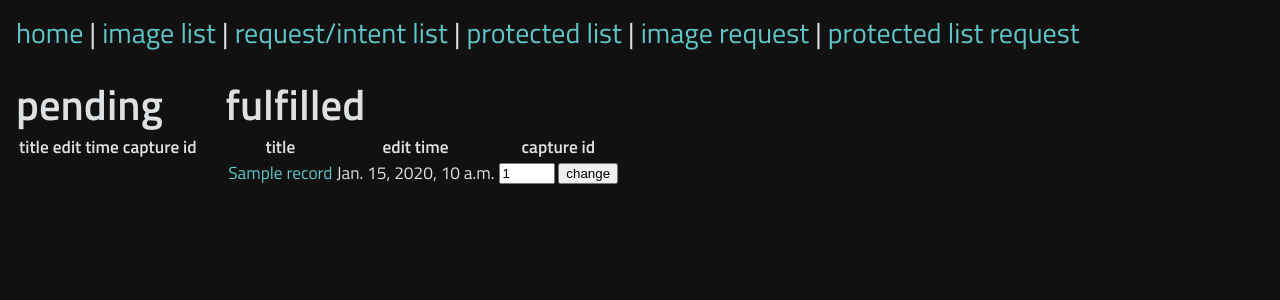
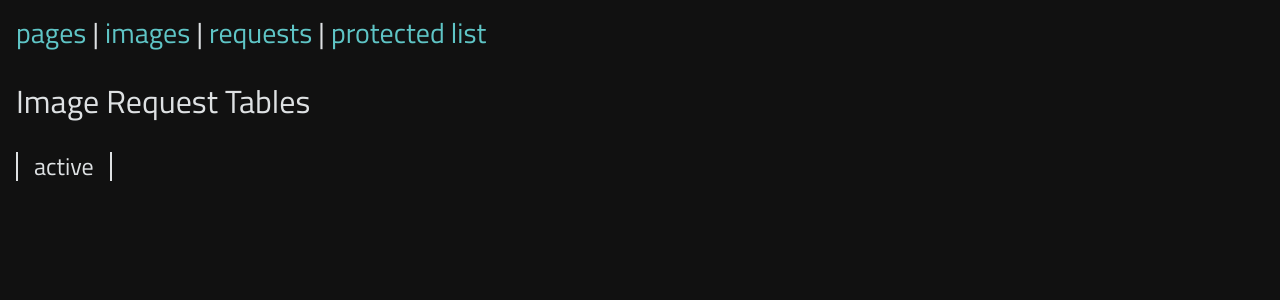
Before and after one commit to MillionConcepts/viper-vis-orchestrator, a Django app: template viper_orchestrator/visintent/tracking/templates/request_list.html in a window 1280 px wide. Shown: the top 300 px of the page. Run offline with Django 4.2, Linux system fonts and the light colour scheme; the template is opened without the code that fills it: most values are stand-ins (such as "Sample title", 1, 10 or a date in 2020); lists and menus that the app fills with data are empty; parts of the project's set-up code (start-up, migrations or seed data) failed here and were passed over.

Commit message:
rework image request table

```diff
--- a/viper_orchestrator/visintent/static_dev/css/main.css
+++ b/viper_orchestrator/visintent/static_dev/css/main.css
@@ -105,7 +105,22 @@ body {
     max-height: 50rem;
     overflow: scroll;
 }
-
+.request-table {
+    display: none;
+    border-top: 1px solid var(--silver);
+    padding-top: 1rem;
+}
+.request-table th, td {
+    padding-right: 1rem;
+    padding-left: 1rem;
+}
+.request-table th {
+    font-size:20pt;
+}
+.request-table td {
+    font-size: 18pt;
+    text-align: center;
+}
 
 @media (max-width: 90rem) {
     .split-flow-container, .pl-table-container {
@@ -124,6 +139,20 @@ body {
 .metadata-view-value {
     font-size: 13pt;
     margin: 0;
+}
+.horizontal-anchor-container {
+    display: flex;
+    flex-direction: row;
+    margin-bottom: 2rem;
+    padding-left: 1rem;
+    border-left: 2px solid var(--silver)
+}
+.horizontal-anchor-container a {
+    font-size: 24px;
+    color: var(--silver);
+    margin-right: 1rem;
+    padding-right: 1rem;
+    border-right: 2px solid var(--silver)
 }
 
 h1, h2, h3, h4, .metadata-title {
@@ -172,8 +201,6 @@ a:hover {
 a:visited {
     color: var(--royal-violet);
 }
-
-
 aside {
     display: block;
     float: right;
--- a/viper_orchestrator/visintent/tracking/templates/layouts/nav.html
+++ b/viper_orchestrator/visintent/tracking/templates/layouts/nav.html
@@ -1,8 +1,6 @@
 <nav class="nav" style="margin-bottom:2vw">
-    <a href="/pages">home</a> |
-    <a href="/imagelist">image list</a> |
-    <a href="/requestlist">request/intent list</a> |
-    <a href="/pllist">protected list</a> |
-    <a href="/imagerequest">image request</a> |
-    <a href="/plrequest">protected list request</a>
+    <a href="/pages">pages</a> |
+    <a href="/imagelist">images</a> |
+    <a href="/requestlist">requests</a> |
+    <a href="/pllist">protected list</a>
 </nav>
--- a/viper_orchestrator/visintent/tracking/templates/layouts/request_table_header.html
+++ b/viper_orchestrator/visintent/tracking/templates/layouts/request_table_header.html
@@ -1,5 +1,5 @@
         <thead><tr>
             <th>title</th>
+            <th>justification</th>
             <th>edit time</th>
-            <th>capture id</th>
         </tr></thead>
--- a/viper_orchestrator/visintent/tracking/templates/layouts/request_table_row.html
+++ b/viper_orchestrator/visintent/tracking/templates/layouts/request_table_row.html
@@ -1,27 +1,5 @@
         <tr>
             <td><a href={{ record.view_url }}>{{ record.title }}</a></td>
+            <td>{{ record.justification }}</td>
             <td>{{ record.request_time }}</td>
-            <td>
-                <form method="GET" action="/assign_records_from_capture_id">
-                <label for="capture-input-{{ record.request_id }}">
-                    <input id="capture-input-{{ record.request_id }}"
-                           type="text"
-                           name="capture-id"
-                           {% if record.capture_id is not None %}
-                           value="{{ record.capture_id }}" {% else %} value=""
-                           {% endif %}
-                           style="max-width:3rem;"
-                    >
-                </label>
-                <label for="hidden-id-input-{{ record.request_id }}">
-                    <input id="hidden-id-input-{{ record.request_id }}"
-                           type="text"
-                           name="id"
-                           value="{{ record.request_id }}"
-                           style="display:none"
-                    >
-                </label>
-                {# TODO, maybe: red button that says 'invalidate' with a confirmation dialog? #}
-                <button type="submit">change</button>
-                </form>
         </tr>
--- a/viper_orchestrator/visintent/tracking/templates/request_list.html
+++ b/viper_orchestrator/visintent/tracking/templates/request_list.html
@@ -3,34 +3,62 @@
 <body>
 {% include "layouts/nav.html" %}
 <div>
-    {% if error %}
-    {{ error }}
-    {% endif %}
-    <div style="display:flex">
-    {# TODO, maybe: dynamically generate with js instead of templates #}
+    <h3>Image Request Tables</h3>
+    <div style="display:flex; margin-top: 2rem; margin-bottom: 1rem;">
         <div>
-        <h2>pending</h2>
-        <table id="request-table-pending" style="margin-right:2vw">
+            <div id="status-picker" class="horizontal-anchor-container">
+                {% for s in statuses %}
+                    <a
+                        id = "request-table-{{s}}-anchor"
+                        onclick="revealTable('{{ s }}')">{{ s }}
+                    </a>
+                {% endfor %}
+            </div>
+        {% for s in statuses %}
+            <p id="request-table-{{ s }}-sorry" style="font-size: 18pt">
+                No requests currently exist with this status.
+            </p>
+            <table class='request-table' id="request-table-{{ s }}">
                 {% include "layouts/request_table_header.html" %}
                 {% for record in records %}
-                {% if not record.capture_id %}
+                    {% if record.status == s %}
                         {% include "layouts/request_table_row.html" %}
                     {% endif %}
                 {% endfor %}
             </table>
-    </div>
-    <div>
-        <h2>fulfilled</h2>
-        <table id="request-table-fulfilled">
-            {% include "layouts/request_table_header.html" %}
-            {% for record in records %}
-                {% if record.capture_id %}
-                    {% include "layouts/request_table_row.html" %}
-                {% endif %}
         {% endfor %}
-        </table>
         </div>
     </div>
 </div>
+<script>
+    const tables = Array.from(document.getElementsByClassName('request-table'));
+    const styleTable = function(table, visible) {
+        const anchor = document.getElementById(`${table.id}-anchor`)
+        const sorry = document.getElementById(`${table.id}-sorry`)
+        if (visible) {
+            if (table.childElementCount < 2) {
+                table.style.display = 'none';
+                sorry.style.display = 'inherit'
+            }
+            else {
+                table.style.display = 'inherit'
+                sorry.style.display = 'none'
+            }
+            anchor.style.color = '#5fc5c6';
+        }
+        else {
+            table.style.display = 'none';
+            sorry.style.display = 'none';
+            anchor.style.color = '#dee1e3'
+        }
+    };
+    const revealTable = function(s) {
+        tables.forEach(t => styleTable(t, t.id === `request-table-${s}`));
+    }
+    const revealWorking = function(_event) {
+        revealTable("WORKING")
+    }
+    document.addEventListener("DOMContentLoaded", revealWorking)
+</script>
 </body>
 </html>
```
Also changed, not shown: viper_orchestrator/visintent/tracking/views.py (+8 -3 lines). Lines whose indentation alone changed are shown as unchanged.
